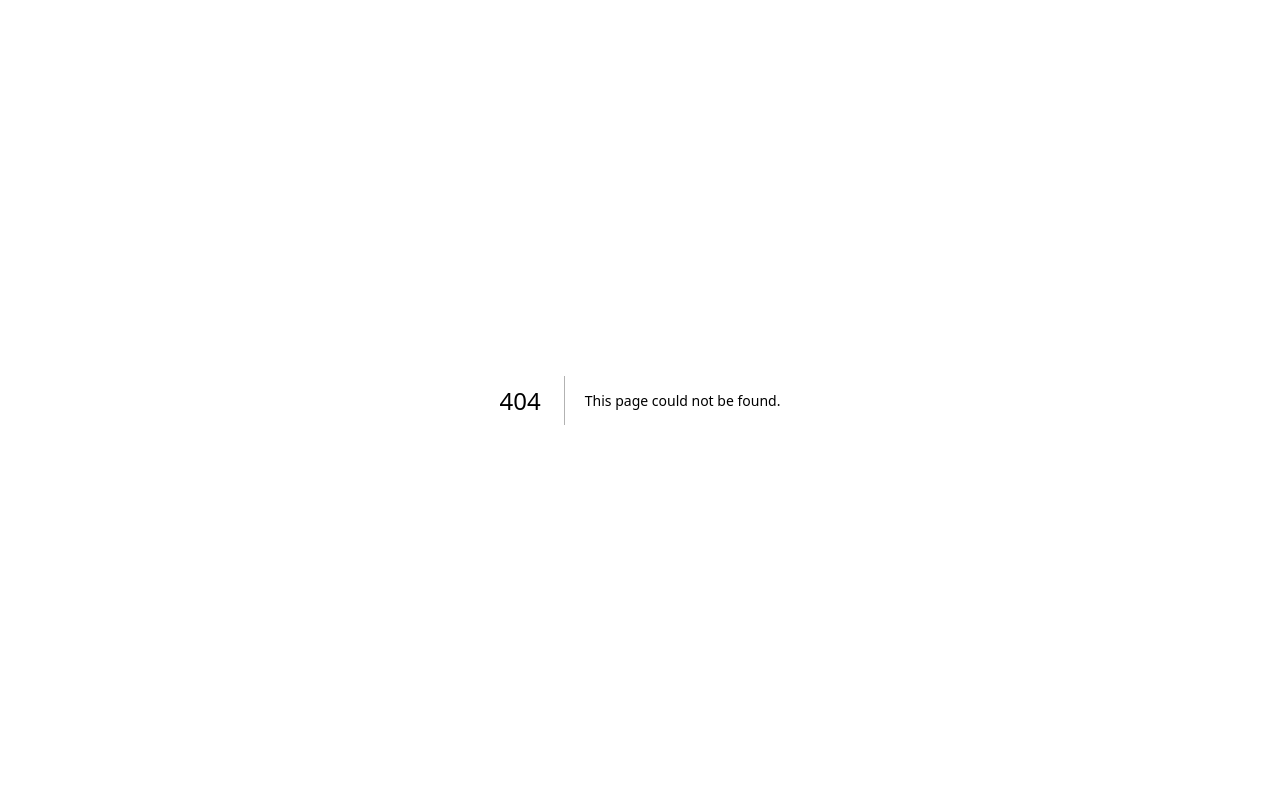
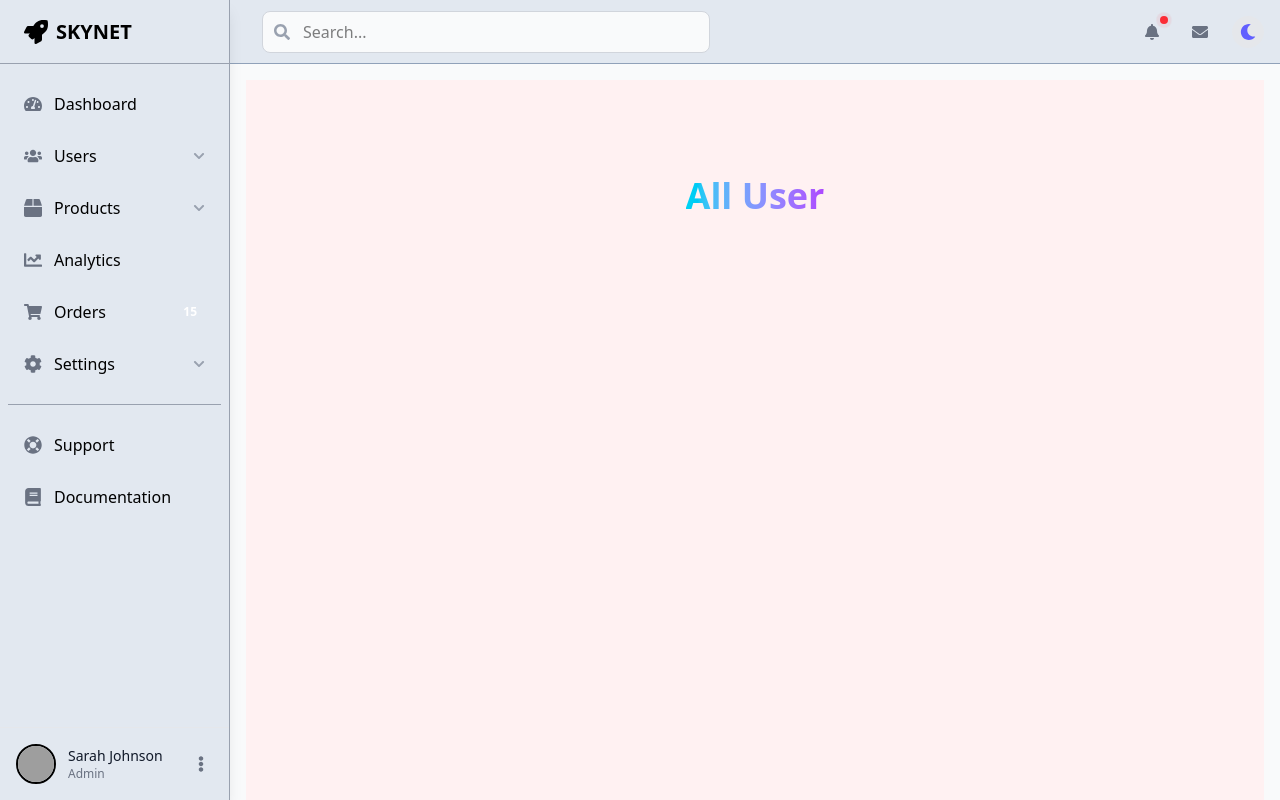
Before and after one commit to CSxChanel/Frontend02, a Next.js app: page /dashboard/data-users/all-user in a window 1280 px wide. Before the commit this address had no page. Built offline with nearby package versions, Linux system fonts and the light colour scheme; grey boxes are pictures that could not be loaded.

Commit message:
update sidebar

```diff
--- a/app/components/ui/heider/Heider.jsx
+++ b/app/components/ui/heider/Heider.jsx
@@ -6,10 +6,10 @@ import ThemeToggle from "../../ThemeToggle";
 
 export default function Header({ onToggleMobileMenu }) {
   return (
-    <header className="flex items-center justify-between h-16 px-4 border-b border-gray-200 dark:border-gray-700 bg-white dark:bg-gray-800 transition-colors duration-300">
+    <header className="flex items-center justify-between h-16 px-4 border-b border-slate-400 dark:border-cyan-400 bg-slate-200 dark:bg-gray-800 transition-colors duration-300">
       <button
         onClick={onToggleMobileMenu}
-        className="md:hidden p-2 rounded-md text-gray-500 dark:text-gray-300 hover:text-gray-600 dark:hover:text-gray-200 hover:bg-gray-100 dark:hover:bg-gray-700 focus:outline-none focus:ring-2 focus:ring-primary-500"
+        className="md:hidden p-2 rounded-md text-gray-500 dark:text-cyan-400 hover:text-gray-600 dark:hover:text-gray-200 hover:bg-gray-100 dark:hover:bg-gray-700 focus:outline-none focus:ring-2 focus:ring-primary-500"
       >
         <FaBars />
       </button>
@@ -20,7 +20,7 @@ export default function Header({ onToggleMobileMenu }) {
             <FaSearch className="text-gray-400" />
           </div>
           <input
-            className="block w-full pl-10 pr-3 py-2 border border-gray-300 dark:border-gray-600 rounded-lg bg-gray-50 dark:bg-gray-700 focus:outline-none focus:ring-2 focus:ring-primary-500 focus:border-transparent transition-colors duration-200"
+            className="block w-full pl-10 pr-3 py-2 border border-gray-300 dark:border-gray-600 rounded-lg bg-gray-50 dark:bg-gray-700 focus:outline-none focus:ring-2 focus:ring-cyan-400 focus:border-transparent transition-colors duration-200"
             placeholder="Search..."
           />
         </div>
--- a/app/components/ui/sidebar/Sidebar.jsx
+++ b/app/components/ui/sidebar/Sidebar.jsx
@@ -1,3 +1,4 @@
+//sidebar/Sidebar.jsx
 "use client";
 import { useState } from "react";
 import {
@@ -14,6 +15,7 @@ import SidebarHeader from "./SidebarHeider";
 import SidebarMenuGroup from "./SidebarMenuGrup";
 import SidebarItem from "./SidebarItem";
 import UserProfile from "./UserProfile";
+import SidebarSubItem from "./SidebarSubItem";
 
 export default function Sidebar({ collapsed, mobileMenuOpen }) {
   const [openSubmenu, setOpenSubmenu] = useState(null);
@@ -25,8 +27,8 @@ export default function Sidebar({ collapsed, mobileMenuOpen }) {
   return (
     <div
       className={`
-      bg-white dark:bg-gray-800 shadow-lg z-10 flex-shrink-0 border-r border-gray-200 dark:border-gray-700
-      ${collapsed ? "transform -translate-x-[250px] w-[30px]" : "w-[280px]"}
+      bg-slate-200 dark:bg-gray-800 shadow-lg z-10 flex-shrink-0 border-r border-gray-400 dark:border-cyan-400
+      ${collapsed ? "transform -translate-x-[250px] w-[30px]" : "w-[230px]"}
       ${mobileMenuOpen ? "" : "hidden md:block"}
       transition-all duration-300
     `}
@@ -37,8 +39,7 @@ export default function Sidebar({ collapsed, mobileMenuOpen }) {
         <div className="flex-1 overflow-y-auto py-4 px-2">
           <nav className="space-y-1">
             <SidebarItem
-              href="#"
-              active
+              href="/dashboard/"
               icon={<FaTachometerAlt />}
               text="Dashboard"
             />
@@ -49,24 +50,22 @@ export default function Sidebar({ collapsed, mobileMenuOpen }) {
               open={openSubmenu === "users"}
               onToggle={() => toggleSubmenu("users")}
             >
-              <a
-                href="#"
-                className="block py-2 px-4 text-sm rounded-lg hover:bg-gray-100 dark:hover:bg-gray-700 text-gray-600 dark:text-gray-300"
-              >
-                All Users
-              </a>
-              <a
-                href="#"
-                className="block py-2 px-4 text-sm rounded-lg hover:bg-gray-100 dark:hover:bg-gray-700 text-gray-600 dark:text-gray-300"
-              >
-                Add New
-              </a>
-              <a
-                href="#"
-                className="block py-2 px-4 text-sm rounded-lg hover:bg-gray-100 dark:hover:bg-gray-700 text-gray-600 dark:text-gray-300"
-              >
-                Roles
-              </a>
+              <SidebarSubItem
+                href="dashboard/data-users/all-user"
+                text="All Users"
+              />
+              <SidebarSubItem
+                href="dashboard/data-users/new-user"
+                text="New User"
+              />
+              <SidebarSubItem
+                href="dashboard/data-users/edit-user"
+                text="Edit User"
+              />
+              <SidebarSubItem
+                href="dashboard/data-users/delete-user"
+                text="Delete User"
+              />
             </SidebarMenuGroup>
 
             <SidebarMenuGroup
@@ -77,19 +76,19 @@ export default function Sidebar({ collapsed, mobileMenuOpen }) {
             >
               <a
                 href="#"
-                className="block py-2 px-4 text-sm rounded-lg hover:bg-gray-100 dark:hover:bg-gray-700 text-gray-600 dark:text-gray-300"
+                className="block py-2 px-4 text-sm rounded-lg hover:bg-gray-100 dark:hover:bg-gray-700 text-gray-600 dark:hover:text-cyan-400 dark:text-gray-300"
               >
                 Inventory
               </a>
               <a
                 href="#"
-                className="block py-2 px-4 text-sm rounded-lg hover:bg-gray-100 dark:hover:bg-gray-700 text-gray-600 dark:text-gray-300"
+                className="block py-2 px-4 text-sm rounded-lg hover:bg-gray-100 dark:hover:bg-gray-700 text-gray-600 dark:hover:text-cyan-400 dark:text-gray-300"
               >
                 Categories
               </a>
               <a
                 href="#"
-                className="block py-2 px-4 text-sm rounded-lg hover:bg-gray-100 dark:hover:bg-gray-700 text-gray-600 dark:text-gray-300"
+                className="block py-2 px-4 text-sm rounded-lg hover:bg-gray-100 dark:hover:bg-gray-700 text-gray-600 dark:hover:text-cyan-400 dark:text-gray-300"
               >
                 Discounts
               </a>
@@ -112,32 +111,32 @@ export default function Sidebar({ collapsed, mobileMenuOpen }) {
             >
               <a
                 href="#"
-                className="block py-2 px-4 text-sm rounded-lg hover:bg-gray-100 dark:hover:bg-gray-700 text-gray-600 dark:text-gray-300"
+                className="block py-2 px-4 text-sm rounded-lg hover:bg-gray-100 dark:hover:bg-gray-700 text-gray-600 dark:hover:text-cyan-400 dark:text-gray-300"
               >
                 General
               </a>
               <a
                 href="#"
-                className="block py-2 px-4 text-sm rounded-lg hover:bg-gray-100 dark:hover:bg-gray-700 text-gray-600 dark:text-gray-300"
+                className="block py-2 px-4 text-sm rounded-lg hover:bg-gray-100 dark:hover:bg-gray-700 text-gray-600 dark:hover:text-cyan-400 dark:text-gray-300"
               >
                 Security
               </a>
               <a
                 href="#"
-                className="block py-2 px-4 text-sm rounded-lg hover:bg-gray-100 dark:hover:bg-gray-700 text-gray-600 dark:text-gray-300"
+                className="block py-2 px-4 text-sm rounded-lg hover:bg-gray-100 dark:hover:bg-gray-700 text-gray-600 dark:hover:text-cyan-400 dark:text-gray-300"
               >
                 Notifications
               </a>
               <a
                 href="#"
-                className="block py-2 px-4 text-sm rounded-lg hover:bg-gray-100 dark:hover:bg-gray-700 text-gray-600 dark:text-gray-300"
+                className="block py-2 px-4 text-sm rounded-lg hover:bg-gray-100 dark:hover:bg-gray-700 text-gray-600 dark:hover:text-cyan-400 dark:text-gray-300"
               >
                 Integrations
               </a>
             </SidebarMenuGroup>
           </nav>
 
-          <div className="border-t border-gray-200 dark:border-gray-700 my-4"></div>
+          <div className="border-t border-gray-400 dark:border-gray-700 my-4"></div>
 
           <nav className="space-y-1">
             <SidebarItem href="#" icon={<FaLifeRing />} text="Support" />
--- a/app/components/ui/sidebar/SidebarHeider.jsx
+++ b/app/components/ui/sidebar/SidebarHeider.jsx
@@ -2,10 +2,10 @@ import { FaRocket, FaChevronLeft } from "react-icons/fa";
 
 export default function SidebarHeader() {
   return (
-    <div className="flex items-center justify-between h-16 px-6 border-b border-gray-200 dark:border-gray-700">
+    <div className="flex items-center justify-between h-16 px-6 border-b border-gray-400 dark:border-cyan-400">
       <div className="flex items-center space-x-2">
         <FaRocket className="text-2xl text-primary-600 dark:text-primary-400 animate-pulse-slow" />
-        <span className="text-xl font-bold text-gray-800 dark:text-white whitespace-nowrap">
+        <span className="text-xl font-bold dark:text-white whitespace-nowrap">
           SKYNET{" "}
         </span>
       </div>
--- a/app/components/ui/sidebar/SidebarItem.jsx
+++ b/app/components/ui/sidebar/SidebarItem.jsx
@@ -1,17 +1,19 @@
-export default function SidebarItem({
-  href,
-  icon,
-  text,
-  active = false,
-  badge,
-}) {
+"use client";
+
+import Link from "next/link";
+import { usePathname } from "next/navigation";
+
+export default function SidebarItem({ href, icon, text, badge }) {
+  const pathname = usePathname();
+  const isActive = pathname === href;
+
   return (
-    <a
+    <Link
       href={href}
       className={`
         flex items-center px-4 py-3 rounded-lg group transition-all duration-200
         ${
-          active
+          isActive
             ? "bg-gray-100 dark:bg-gray-700 border-l-4 border-primary-500"
             : "hover:bg-gray-100 dark:hover:bg-gray-700"
         }
@@ -19,10 +21,13 @@ export default function SidebarItem({
     >
       <span
         className={`
-        mr-3 text-lg text-gray-500 dark:text-gray-400
-        ${active ? "text-primary-600" : "group-hover:text-primary-600"}
-        transition-transform duration-200
-      `}
+          mr-3 text-lg
+          ${
+            isActive
+              ? "text-primary-600"
+              : "text-gray-500 dark:text-gray-400 group-hover:text-primary-600"
+          }
+        `}
       >
         {icon}
       </span>
@@ -32,6 +37,6 @@ export default function SidebarItem({
           {badge}
         </span>
       )}
-    </a>
+    </Link>
   );
 }
--- /dev/null
+++ b/app/components/ui/sidebar/SidebarSubItem.jsx
@@ -0,0 +1,20 @@
+import Link from "next/link";
+import { usePathname } from "next/navigation";
+
+export default function SidebarSubItem({ href, text }) {
+  const pathname = usePathname();
+  const isActive = pathname === href;
+  return (
+    <Link
+      href={href}
+      className={`flex items-center px-4 py-2 rounded-lg group transition-all duration-200 hover:bg-gray-100 dark:hover:bg-gray-700
+        ${
+          isActive
+            ? "bg-gray-100 dark:bg-gray-700 border-l-4 border-primary-500"
+            : "hover:bg-gray-100 dark:hover:bg-gray-700"
+        }`}
+    >
+      <span className="whitespace-nowrap">{text}</span>
+    </Link>
+  );
+}
--- /dev/null
+++ b/app/dashboard/data-users/all-user/page.jsx
@@ -0,0 +1,9 @@
+export default function AllUser() {
+  return (
+    <main className="flex min-h-screen flex-col items-center justify-between p-24 bg-rose-50 dark:bg-slate-800">
+      <h1 className="text-4xl font-extrabold text-transparent bg-clip-text bg-gradient-to-r from-cyan-400 via-purple-500 to-pink-500 bg-[length:200%_auto] animate-text-shine">
+        All User
+      </h1>
+    </main>
+  );
+}
--- a/app/styles/globals.css
+++ b/app/styles/globals.css
@@ -2,21 +2,6 @@
 @custom-variant dark (&:where(.dark, .dark *));
 
 /* @custom-variant dark (&:where([data-theme=dark], [data-theme=dark] *)); */
-
-/* CSS kustom untuk dark mode */
-@media (prefers-color-scheme: dark) {
-  .dark-mode {
-    background-color: #333;
-    color: #fff;
-  }
-}
-/* CSS kustom untuk dark mode */
-@media (prefers-color-scheme: light) {
-  .dark-mode {
-    background-color: #0ff7a9;
-    color: #333;
-  }
-}
 
 /* Scrollbar Styling */
 ::-webkit-scrollbar {
```
